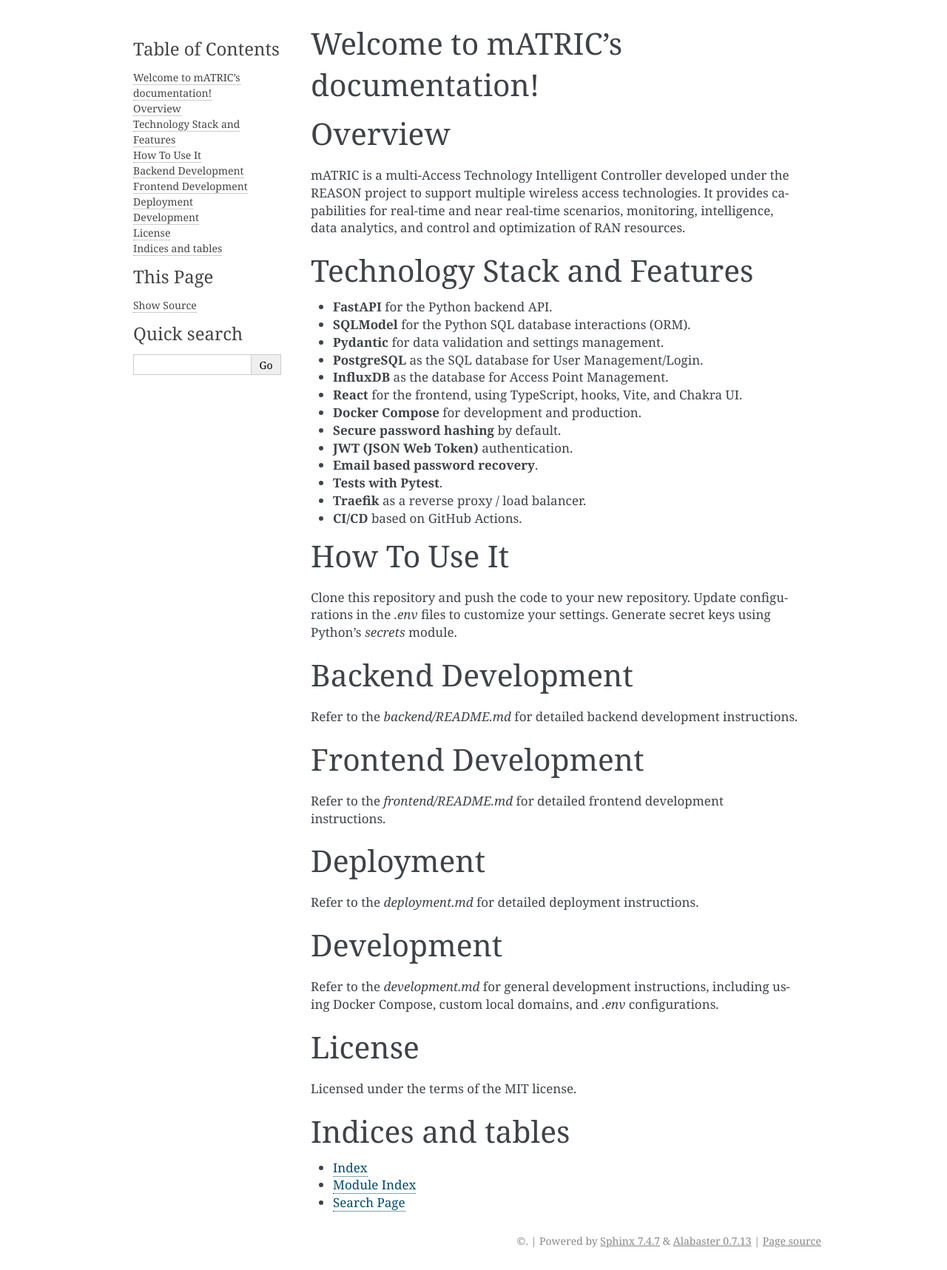
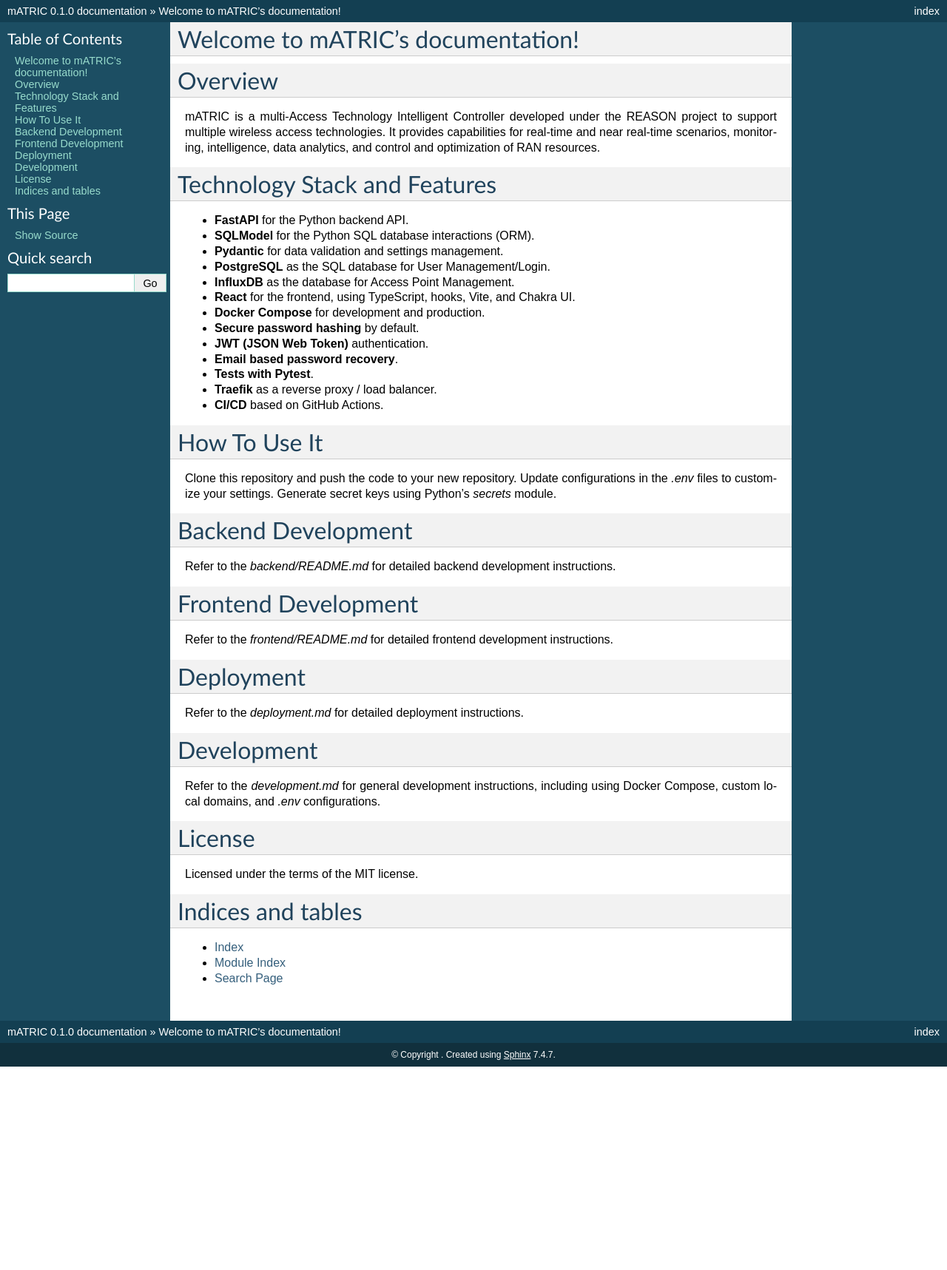
Before and after one commit to REASON-6G/mATRIC-master, a Sphinx documentation site: the page built from docs/index.rst, in a window 1280 px wide. Shown: the whole page at 74% size. Built offline with Sphinx 7.4.7, drawn with Linux system fonts in a browser that asks for light colours; pages that are not in the unit, such as notebooks, are missing from menus; after the commit the page ends 1442 px from its top, so only the background shows below that.

Commit message:
Update conf.py
Change html theme to default and source filenames to read markdown files

```diff
--- a/docs/conf.py
+++ b/docs/conf.py
@@ -3,6 +3,7 @@
 # -- Project information -----------------------------------------------------
 project = 'mATRIC'
 author = 'Smart Internet Lab'
+# The full version, including alpha/beta/rc tags.
 release = '0.1.0'
 
 # -- General configuration ---------------------------------------------------
@@ -16,11 +17,19 @@
 ]
 
 templates_path = ['_templates']
+
+# The suffix of source filenames.
+source_suffix = ['.rst', '.md']
+
 exclude_patterns = []
 
+# The name of the Pygments (syntax highlighting) style to use.
+pygments_style = 'sphinx'
+
 # -- Options for HTML output -------------------------------------------------
-html_theme = 'alabaster'
+html_theme = 'default'
 html_static_path = ['_static']
+
 
 # -- Options for autodoc -----------------------------------------------------
 autodoc_default_options = {
```
